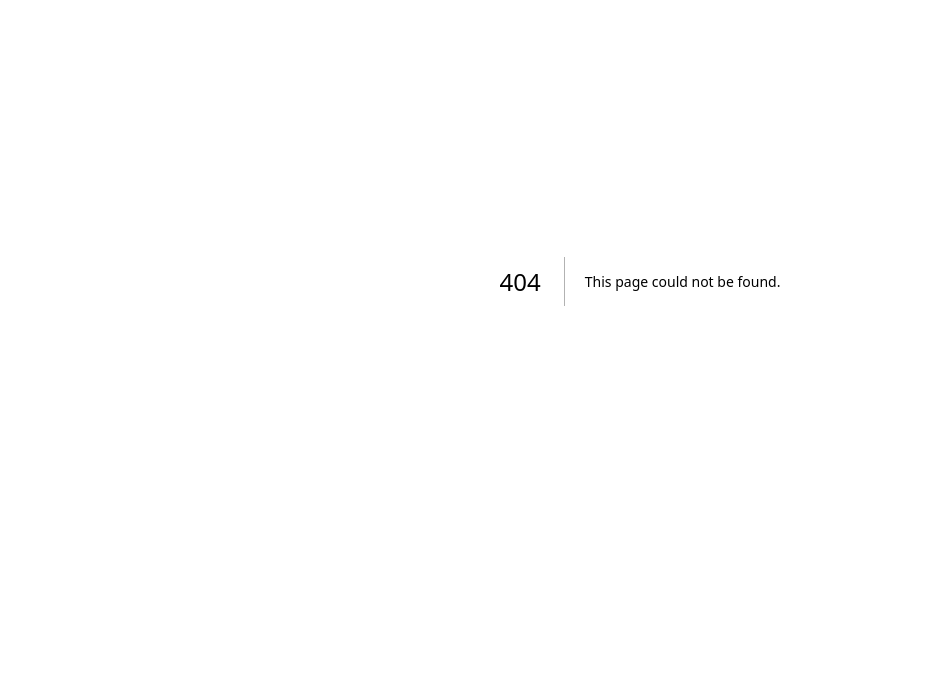
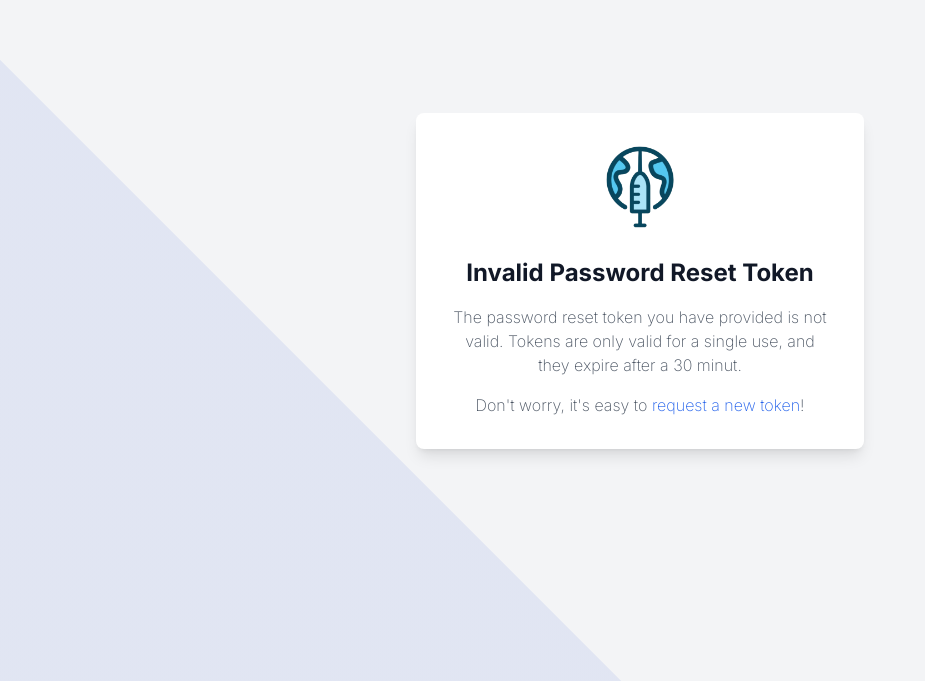
Before and after one commit to enmareynoso/vaxtrace-client, a Next.js app: page /auth/reset_password_failure in a window 1280 px wide. Before the commit this address had no page. Shown: the part 119-800 px from the top of the page, without its empty margins (0-925 px from the left). Built offline with nearby package versions, Linux system fonts and the light colour scheme.

Commit message:
add reset success and failure

```diff
--- /dev/null
+++ b/app/(auth)/auth/reset_password_failure/page.tsx
@@ -0,0 +1,67 @@
+'use client'; // Asegúrate de agregar esta línea al principio
+
+import React from 'react';
+import { useRouter } from 'next/navigation';
+import Image from "next/image";
+import logo from "@/public/images/logo.png";
+
+const ResetPasswordFormFailure: React.FC = () => {
+  const router = useRouter();
+
+  const handleRequestNewToken = () => {
+    router.push('/auth/forgot_password');
+  };
+
+  return (
+    <div className="relative min-h-screen flex items-center justify-center bg-gray-100 dark:bg-gray-900">
+         <div className="absolute inset-0 overflow-hidden z-0">
+        <svg
+          width="100%"
+          height="100%"
+          viewBox="0 0 1140 101"
+          fill="none"
+          xmlns="http://www.w3.org/2000/svg"
+          preserveAspectRatio="xMidYMid slice"
+        >
+          <path
+            opacity="0.3"
+            d="M193.307 -273.321L1480.87 1014.24L1121.85 1373.26C1121.85 1373.26 731.745 983.231 478.513 729.927C225.976 477.317 -165.714 85.6993 -165.714 85.6993L193.307 -273.321Z"
+            fill="url(#paint0_linear)"
+          />
+          <defs>
+            <linearGradient
+              id="paint0_linear"
+              x1="1908.65"
+              y1="1642.58"
+              x2="602.827"
+              y2="-418.681"
+              gradientUnits="userSpaceOnUse"
+            >
+              <stop stopColor="#3056D3" stopOpacity="0.36" />
+              <stop offset="1" stopColor="#3056D3" stopOpacity="0.3" />
+              <stop offset="1" stopColor="#3056D3" stopOpacity="0.096144" />
+            </linearGradient>
+          </defs>
+        </svg>
+      </div>
+      <div className="relative bg-white dark:bg-gray-800 p-8 rounded-lg shadow-lg w-full max-w-md text-center">
+      <div className="text-center mb-6">
+          <Image className="mx-auto" src={logo} alt="Vaxtrace Logo" width={80} height={80} />
+        </div>
+        <h1 className="text-2xl font-bold text-gray-900 dark:text-white">Invalid Password Reset Token</h1>
+        <p className="mt-4 text-gray-600 dark:text-gray-300">
+          The password reset token you have provided is not valid. Tokens are only valid for a single use, and they expire after a 30 minut.
+        </p>
+        <p className="mt-4 text-gray-600 dark:text-gray-300">
+          Don't worry, it's easy to{' '}
+          <button onClick={handleRequestNewToken} className="text-blue-600 hover:underline">
+            request a new token
+          </button>
+          !
+        </p>
+      </div>
+    </div>
+  );
+};
+
+export default ResetPasswordFormFailure;
--- /dev/null
+++ b/app/(auth)/auth/reset_password_success/page.tsx
@@ -0,0 +1,63 @@
+'use client';
+import React from 'react';
+import { useRouter } from 'next/navigation';
+import Image from "next/image";
+import logo from "@/public/images/logo.png";
+
+const ResetPasswordSuccess: React.FC = () => {
+  const router = useRouter();
+
+  const handleLoginClick = () => {
+    router.push('/auth/login');
+  };
+
+  return (
+    <div className="relative min-h-screen flex flex-col items-center justify-center bg-gray-100 dark:bg-gray-900">
+         <div className="absolute inset-0 overflow-hidden z-0">
+        <svg
+          width="100%"
+          height="100%"
+          viewBox="0 0 1140 101"
+          fill="none"
+          xmlns="http://www.w3.org/2000/svg"
+          preserveAspectRatio="xMidYMid slice"
+        >
+          <path
+            opacity="0.3"
+            d="M193.307 -273.321L1480.87 1014.24L1121.85 1373.26C1121.85 1373.26 731.745 983.231 478.513 729.927C225.976 477.317 -165.714 85.6993 -165.714 85.6993L193.307 -273.321Z"
+            fill="url(#paint0_linear)"
+          />
+          <defs>
+            <linearGradient
+              id="paint0_linear"
+              x1="1908.65"
+              y1="1642.58"
+              x2="602.827"
+              y2="-418.681"
+              gradientUnits="userSpaceOnUse"
+            >
+              <stop stopColor="#3056D3" stopOpacity="0.36" />
+              <stop offset="1" stopColor="#3056D3" stopOpacity="0.3" />
+              <stop offset="1" stopColor="#3056D3" stopOpacity="0.096144" />
+            </linearGradient>
+          </defs>
+        </svg>
+      </div>
+      <div className="relative bg-white dark:bg-gray-800 p-8 rounded-lg shadow-lg text-center">
+      <div className="text-center mb-6">
+          <Image className="mx-auto" src={logo} alt="Vaxtrace Logo" width={80} height={80} />
+        </div>
+        <h1 className="text-2xl font-bold text-gray-900 dark:text-white">Reset Password</h1>
+        <p className="mt-4 text-gray-600 dark:text-gray-300">Your password has been successfully reset.</p>
+        <button
+          onClick={handleLoginClick}
+          className="mt-4 py-2 px-4 bg-blue-600 text-white rounded-md hover:bg-blue-900 dark:bg-blue-500 dark:hover:bg-blue-600"
+        >
+          Login
+        </button>
+      </div>
+    </div>
+  );
+};
+
+export default ResetPasswordSuccess;
--- a/components/auth/ResetPasswordForm.tsx
+++ b/components/auth/ResetPasswordForm.tsx
@@ -1,11 +1,11 @@
 'use client';
-import React, { useState } from 'react';
+import React, { useState, useEffect } from 'react';
 import Image from "next/image";
 import logo from "@/public/images/logo.png";
 import { useRouter, useSearchParams } from 'next/navigation';
 import { Eye, EyeOff } from 'lucide-react';
 import toast, { Toaster } from 'react-hot-toast';
-import { resetPassword } from '@/lib/api/auth';
+import { resetPassword, validateToken } from '@/lib/api/auth';
 import { Button } from "@/components/ui/button";
 
 const ResetPasswordForm: React.FC = () => {
@@ -15,9 +15,28 @@ const ResetPasswordForm: React.FC = () => {
   const [newPassword, setNewPassword] = useState('');
   const [confirmPassword, setConfirmPassword] = useState('');
   const [showPassword, setShowPassword] = useState(false);
-  const [loading, setLoading] = useState(false); // Estado de carga
+  const [loading, setLoading] = useState(false);
   const [error, setError] = useState('');
   const [showToast, setShowToast] = useState(false);
+
+  useEffect(() => {
+    const checkToken = async () => {
+      try {
+        const response = await validateToken(token);
+        if (response.message !== 'Token is valid') {
+          router.push('/auth/reset_password_failure');
+        }
+      } catch (err) {
+        router.push('/auth/reset_password_failure');
+      }
+    };
+
+    if (token) {
+      checkToken();
+    } else {
+      router.push('/auth/reset_password_failure');
+    }
+  }, [token, router]);
 
   const handleSubmit = async (e: React.FormEvent) => {
     e.preventDefault();
@@ -49,7 +68,7 @@ const ResetPasswordForm: React.FC = () => {
       await resetPassword(resetRequest);
       toast.success('Password reset successful');
       setTimeout(() => {
-        router.push('/auth/login'); // Redirect after successful reset
+        router.push('/auth/reset_password_success'); // Redirect after successful reset
       }, 1000); // 1 seconds delay
     } catch (err: any) {
       toast.error(err.message || 'Token has expired, Ask For another');
@@ -110,7 +129,7 @@ const ResetPasswordForm: React.FC = () => {
                 className="w-full px-3 py-2 border rounded-md shadow-sm dark:bg-gray-700 dark:text-gray-200 dark:border-gray-600"
                 value={newPassword}
                 onChange={(e) => setNewPassword(e.target.value)}
-                disabled={loading} // Deshabilitar input mientras se carga
+                disabled={loading}
               />
               <button type="button" onClick={togglePasswordVisibility} className="absolute inset-y-0 right-0 px-3 flex items-center text-gray-700 dark:text-gray-200" disabled={loading}>
                 {showPassword ? <EyeOff size={20} /> : <Eye size={20} />}
--- a/components/auth/SignIn.tsx
+++ b/components/auth/SignIn.tsx
@@ -6,7 +6,6 @@ import MainImage from "@/public/images/heroImage.png";
 import { Button } from "@/components/ui/button";
 import { loginUser } from "@/lib/api/auth";
 import { useRouter } from "next/navigation";
-import { Eye, EyeOff } from 'lucide-react';
 
 const SignIn: React.FC = () => {
   const [email, setEmail] = useState<string>("");
@@ -144,9 +143,6 @@ const SignIn: React.FC = () => {
                 placeholder="Password"
                 required
               />
-              <button type="button" onClick={togglePasswordVisibility} className="absolute inset-y-0 right-0 px-3 flex items-center text-gray-700 dark:text-gray-200">
-                {showPassword ? <EyeOff size={20} /> : <Eye size={20} />}
-              </button>
             </div>
             {error && <p className="text-red-500 text-sm mb-4">{error}</p>}
             <Button
```
Also changed, not shown: lib/api/auth.ts (+13 -0 lines).
